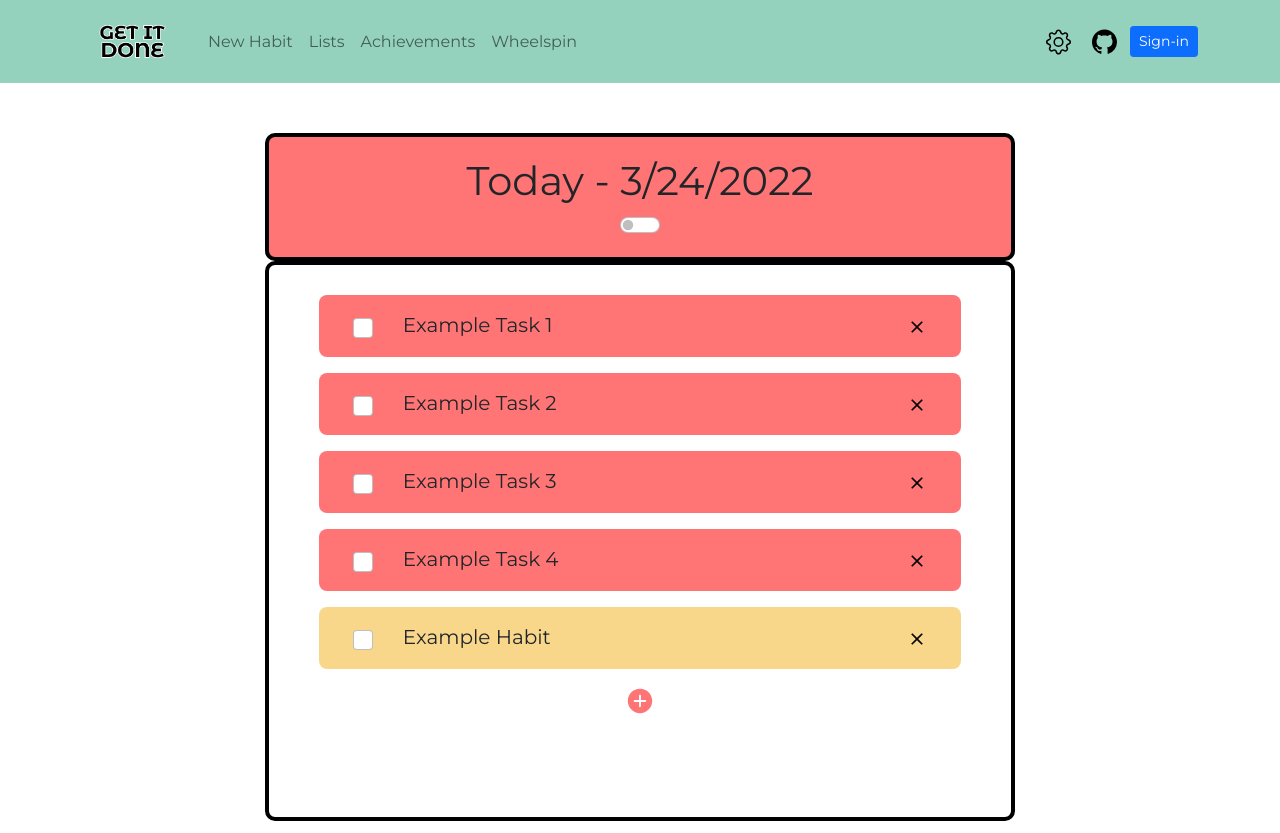
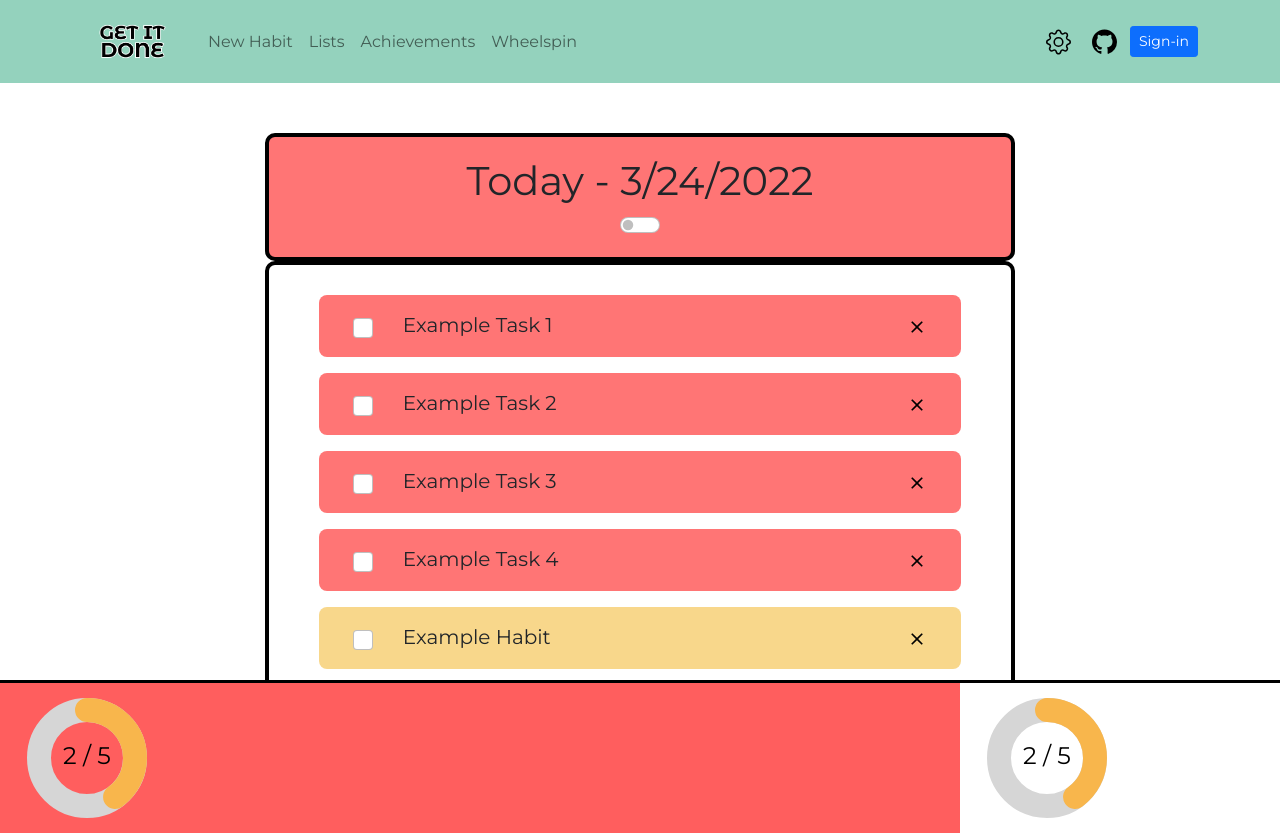
Before and after one commit to ccb1139/Get-it-Done-Gamified-to-do-list, a React (Create React App) app: page /Get-it-Done-Gamified-to-do-list/Tasks in a window 1280 px wide. Built offline with nearby package versions, Linux system fonts and the light colour scheme.

Commit message:
trackerInitialImplementation

```diff
--- a/src/App.css
+++ b/src/App.css
@@ -86,7 +86,8 @@
   max-width: 750px !important;
   border: 4px black solid;
   border-radius: 10px;
-  min-height: 70%;
+  max-height: 55%;
+  overflow: auto;
 }
 
 #dailyViewTraditional {
@@ -99,6 +100,23 @@
 #dailyViewPlaceHolder {
   width: 100%;
   height: 100%;
+}
+
+#trackerContainer {
+  border-top: 3px solid black;
+  position: absolute;
+  bottom: 0;
+  display: block;
+  width: 100%;
+  height: 15%;
+}
+
+#dailyDonut {
+  background-color: rgb(255, 255, 255);
+}
+
+#habitDonuts {
+  background-color: rgb(255, 94, 94);
 }
 
 .task {
@@ -185,7 +203,7 @@
   color: rgb(255, 100, 100);
 }
 /* Bottom Unlock Progress */
-#pgBar{
+#pgBar {
   background-color: #577590;
 }
 #ACH-Unlock-Progress {
@@ -196,8 +214,8 @@
 #ACH-Unlock-Info {
   display: inline;
 }
-.progress-bar{
-  background-color: #F8B64C !important;
+.progress-bar {
+  background-color: #f8b64c !important;
 }
 
 /*Achievements Overview*/
--- a/src/components/DailyView.js
+++ b/src/components/DailyView.js
@@ -12,8 +12,9 @@
 //   export default DailyView
 
 import Task from  "./Task";
+import Donut from  "./Donut";
 import AddTaskButton from "./AddTaskButton";
-import { Container, Image } from "react-bootstrap";
+import { Container, Image, Row, Col } from "react-bootstrap";
 import { useState } from "react";
 import DailyViewPlaceHolder from "../img/DailyViewPlaceHolder.png"
 
@@ -91,6 +92,7 @@ const DailyView = () => {
     const day = today.getDate();
     const year = today.getFullYear();
     today = month + "/" + day + "/" + year;
+    var listSize = tasks.length;
 
     return (
         <>
@@ -112,6 +114,19 @@ const DailyView = () => {
                     <Image id="dailyViewPlaceHolder" src={DailyViewPlaceHolder}/>
                 </div>
             </Container>
+
+            <Container id="trackerContainer" fluid>
+                <div>
+                    <Row>
+                        <Col lg={9} sm={6} xs={6} id="habitDonuts">
+                            <Donut total={2} complete={listSize} size={150}></Donut>
+                        </Col>
+                        <Col lg={3} sm={6} xs={6} id="dailyDonut">
+                            <Donut total={2} complete={listSize} size={150}></Donut>
+                        </Col>
+                    </Row>
+                </div>
+            </Container>
         </>
     );
   }
```
Also changed, not shown: src/components/Tracker.js (added).
